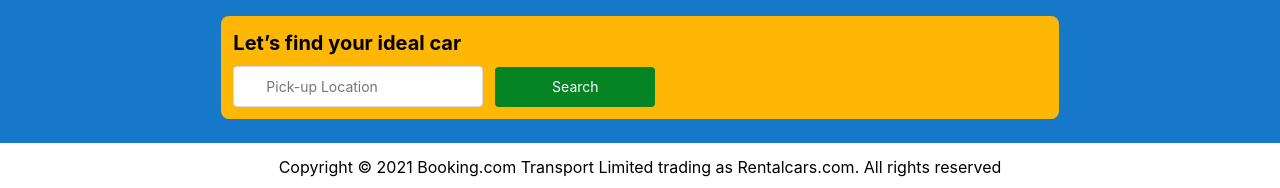
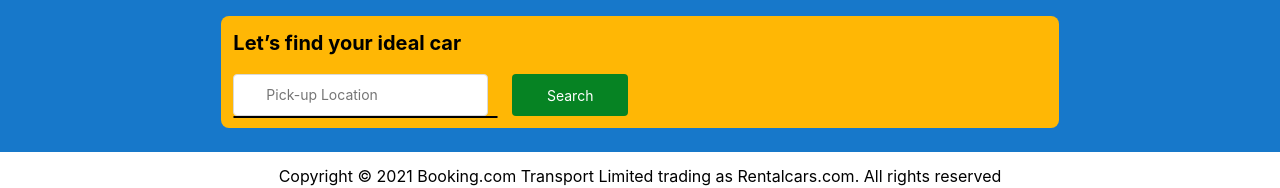
Before and after one commit to guillermosnipe/rental-cars, a React (Create React App) app: page / in a window 1280 px wide. Shown: the part 398-586 px from the top of the page. Built offline with nearby package versions, Linux system fonts and the light colour scheme.

Commit message:
feat: data fetching. styling

```diff
--- a/package.json
+++ b/package.json
@@ -6,6 +6,7 @@
     "@testing-library/jest-dom": "^5.11.4",
     "@testing-library/react": "^11.1.0",
     "@testing-library/user-event": "^12.1.10",
+    "axios": "^0.21.1",
     "node-sass": "^6.0.0",
     "react": "^17.0.2",
     "react-dom": "^17.0.2",
--- a/src/components/CarSearch.jsx
+++ b/src/components/CarSearch.jsx
@@ -1,14 +1,62 @@
-import React from "react";
+import React, { useRef, useLayoutEffect, useState } from "react";
+import callSearchAPI from '../lib/api';
 
-const CarSearch = ({ title, subtitle, cssClasses, placeholder }) => {
+// components
+import SearchResultsDropdown from './SearchResultsDropdown';
+
+const CarSearch = ({
+  title,
+  subtitle,
+  cssClasses,
+  placeholder
+}) => {
+
+  const [searchTermValue, setSearchTermValue] = useState('');
+  const [returnedSearchResults, setReturnedSearchResults] = useState([]);
+
+  const handleSearchTermChange = (event) => {
+    setSearchTermValue(event.target.value);
+  };
+
+  // Storing a ref. This is going to tell us if this is the initial render.
+  const firstUpdate = useRef(true);
+
+  useLayoutEffect(() => {
+    // TODO: Understand how this works. Check the ref
+    if (firstUpdate.current) {
+      firstUpdate.current = false;
+      return;
+    }
+
+    if (searchTermValue.length > 1) {
+      callSearchAPI(searchTermValue).then(
+        (searchResults) => {
+          setReturnedSearchResults(searchResults.data.results.docs);
+        }
+      );
+    } else {
+      setReturnedSearchResults([]);
+    }
+  }, [searchTermValue]);
+
   return (
     <section className={cssClasses ? 'car-search ' + cssClasses : 'car-search'}>
       <h2 className="has-text-centered column is-full">{title}</h2>
       <div className="car-search__search-box column is-two-thirds-desktop">
         <h3>{subtitle || "Let’s find your ideal car"}</h3>
-        <div className="mt-2">
-          <input type="text" placeholder={placeholder || "Pick-up Location"} className="mr-2"/>
-          <button className="primary is-clickable">Search</button>
+        <div className="mt-1 columns is-mobile is-multiline">
+          <div data-role="search-results-input" className="column is-4-desktop is-full-mobile is-relative">
+            <input
+              type="text"
+              placeholder={placeholder || "Pick-up Location"}
+              className="mr-2"
+              onChange={handleSearchTermChange}
+            />
+            <SearchResultsDropdown results={returnedSearchResults} />
+          </div>
+          <div data-role="search-results-button" className="column is-2-desktop is-full-mobile">
+            <button className="primary is-clickable">Search</button>
+          </div>
         </div>
       </div>
     </section>
--- /dev/null
+++ b/src/components/SearchResultsDropdown.jsx
@@ -0,0 +1,54 @@
+import React from "react";
+
+const SearchResultsDropdown = ({
+  results
+}) => {
+
+
+  const getLocationType = (locationID) => {
+
+    const _locationID = locationID.toLowerCase();
+
+    const dictionary = {
+      a: 'Airport',
+      c: 'City',
+      d: 'District'
+    }
+
+    return dictionary[_locationID];
+  }
+
+  const getCityRegionCountry = ({city, region, country}) => {
+    const location = [city, region, country];
+    const definedElements = location.filter( el => el );
+
+    return definedElements.join(", ");
+  }
+
+  return (
+    <div className="car-search__search-results-list">
+      <ul>
+        {
+         results?.map(result =>
+          <li
+            key={result.bookingId}
+            className="search-result-item"
+          >
+            <div className="cluster is-vcentered">
+              <span className="badge">{getLocationType(result.placeType)}</span>
+              <div className="location-details is-inline-block">
+                <div>{result.name}</div>
+                <div>{getCityRegionCountry(result)}</div>
+              </div>
+            </div>
+
+          </li>
+         )
+        }
+      </ul>
+    </div>
+  )
+
+};
+
+export default SearchResultsDropdown;
--- /dev/null
+++ b/src/lib/api.js
@@ -0,0 +1,26 @@
+import axios from "axios";
+
+const SEARCH_API_URL = process.env.REACT_APP_SEARCH_API_URL;
+
+const callSearchAPI = async (searchTerm = '', numberOfResults = 6) => {
+  console.log(SEARCH_API_URL);
+
+  const requestConfig = {
+    baseURL: SEARCH_API_URL,
+    url: 'FTSAutocomplete.do'
+  };
+
+  requestConfig.params = {
+    solrIndex: 'fts_en',
+    solrRows: numberOfResults,
+    solrTerm: searchTerm
+  };
+
+  try {
+    return await axios(requestConfig);
+  } catch (err) {
+    console.error(`ERROR: The request can not be completed: ${err}`);
+  }
+};
+
+export default callSearchAPI;
--- /dev/null
+++ b/src/theme/components/_badge.scss
@@ -0,0 +1,17 @@
+.badge {
+  background-color: $gray-lighter;
+  font-size: 0.7rem;
+  display: inline-block;
+  text-align: center;
+  margin-right: 2px;
+  vertical-align: top;
+  width: 5rem;
+  font-weight: bold;
+  padding: 2px 0;
+  border-radius: 2px;
+  color: $white;
+
+  &.is-airport {
+    background-color: $red;
+  }
+}
--- a/src/theme/components/_car-search.scss
+++ b/src/theme/components/_car-search.scss
@@ -12,20 +12,21 @@
     font-weight: bold;
   }
 
+  [data-role='search-results-*'] {
+    position: relative;
+  }
+
   input {
-    height: 41px;
+    height: auto;
     margin: 0;
     padding: calc(4px*2);
     color: $gray-darkest;
-    font-weight: 400;
     line-height: 24px;
-    background: $white;
     border-radius: 4px;
-    appearance: none;
     padding-left: calc(4px*8);
     border: 1px solid $gray-lighter;
     font-size: 14px;
-    width: 250px;
+    width: 100%;
   }
 
   button {
@@ -33,9 +34,8 @@
    border-radius: 4px;
    color: $white;
    border: none;
-   margin-left: 4px; // TODO: Remove. Use Columns instead.
-   height: 40px;
-   width: 160px;
+   height: 100%;
+   width: 100%;
    font-size: 0.875rem;
   }
 }
@@ -44,3 +44,31 @@
   background-color: $yellow;
   border-radius: 8px;
 }
+
+.car-search__search-results-list {
+  position: absolute;
+  border-radius: 4px;
+  background-color: $white;
+  border: 1px solid $black;
+  width: 95%;
+
+  .search-result-item {
+    padding: 8px;
+    font-size: 0.8rem;
+    display: list-item;
+
+    .badge {
+      min-width: 5rem;
+    }
+
+    .location-details > div {
+      padding-left: 5px;
+    }
+
+    &:not(:last-child) {
+      border-bottom: 0.5px solid $gray-lighter;
+    }
+
+  }
+
+}
--- a/src/theme/components/_components.scss
+++ b/src/theme/components/_components.scss
@@ -1,3 +1,4 @@
 @import './buttons';
+@import './badge';
 @import './header';
 @import './car-search';
```
Also changed, not shown: 2 other files (tests, documents, lock files or other folders).
